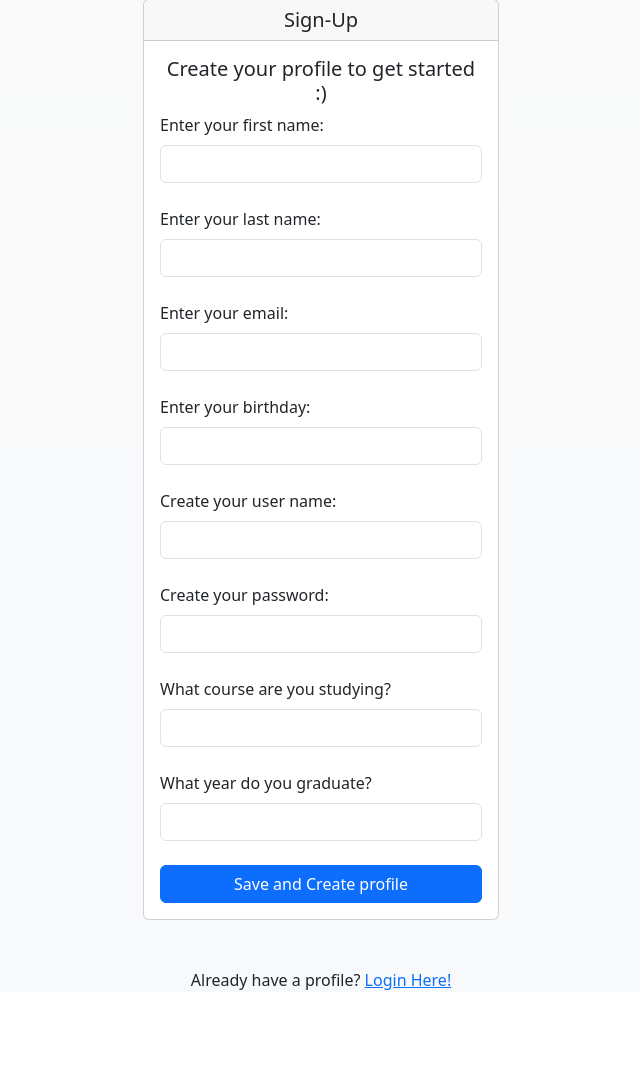
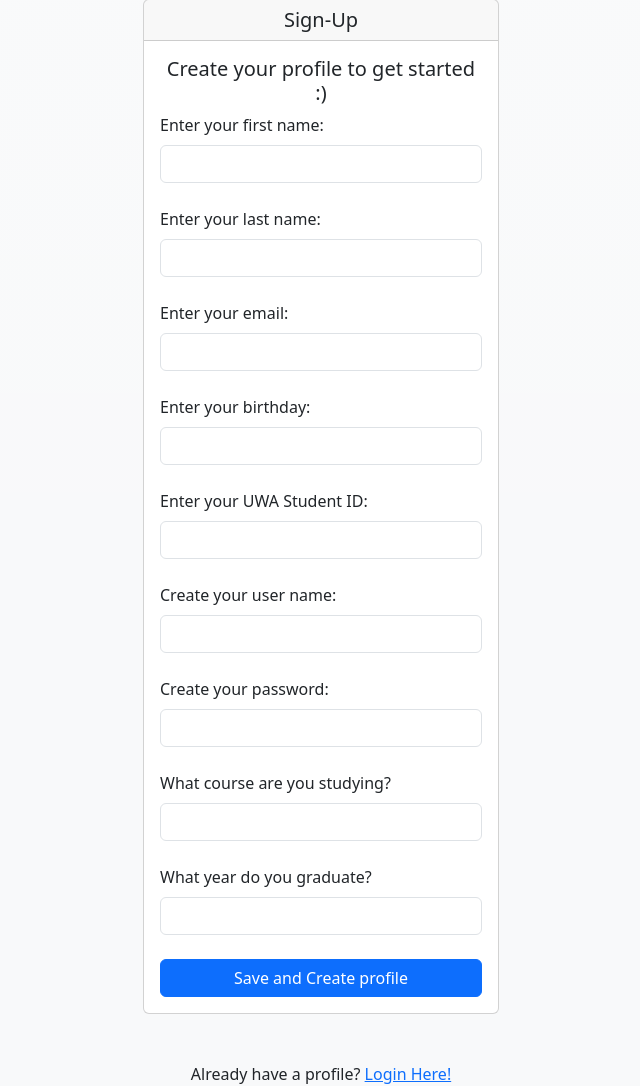
Before and after one commit to Luc45K0h75/UWA-Study-Buddy, a Python web app: template templates/signup.html in a window 1280 px wide. Shown: the part 153-1239 px from the top of the page, without its empty margins (319-959 px from the left). Before the commit the page ends 1143 px from the top, so only its background shows below. Run offline with Jinja, Linux system fonts and the light colour scheme; the template is opened without the code that fills it, so the values that code supplies are empty.

Commit message:
Added Student ID as input field and updated input type to datetime for Birthday in the signup page, to reflect the db. Added Firstname and Lastname, under the user class in models.py Implemented flask back end: user signup and login route in app.py. Added: from models import User, to have access to the User class from models.py

```diff
--- a/models.py
+++ b/models.py
@@ -8,6 +8,8 @@ from typing import Optional
 class User(db.Model):
     __tablename__ = 'User'
     StudentID: so.Mapped[int] =so.mapped_column(primary_key=True)
+    Firstname: so.Mapped[str] = so.mapped_column(sa.String(50), nullable=False)
+    Lastname: so.Mapped[str] = so.mapped_column(sa.String(50), nullable=False)
     Username: so.Mapped[str] = so.mapped_column(sa.String(50), nullable=False)
     Password: so.Mapped[str] = so.mapped_column(sa.String(50), nullable=False)
     Course: so.Mapped[str] = so.mapped_column(sa.String(50), nullable=False)
--- a/templates/signup.html
+++ b/templates/signup.html
@@ -72,31 +72,37 @@
                             <!-- Birthday -->
                             <div class="mb-4">
                                 <label for="birthday" class="form-label">Enter your birthday:</label>
-                                <input type="text" class="form-control" name="birthday" id="validationDefault04" required>
+                                <input type="datetime" class="form-control" name="birthday" id="validationDefault04" required>
+                            </div>
+
+                            <!-- UWA Student ID (primary key) -->
+                            <div class="mb-4">
+                                <label for="student_id" class="form-label">Enter your UWA Student ID:</label>
+                                <input type="text" class="form-control" name="student_id" id="validationDefault05" required>
                             </div>
 
                             <!-- Username -->
                             <div class="mb-4">
                                 <label for="createusername" class="form-label">Create your user name:</label>
-                                <input type="text" class="form-control" name="username" id="validationDefault05" required>
+                                <input type="text" class="form-control" name="username" id="validationDefault06" required>
                             </div>
 
                             <!-- Password -->
                             <div class="mb-4">
                                 <label for="createpassword" class="form-label">Create your password:</label>
-                                <input type="text" class="form-control" name="password" id="validationDefault06" required>
+                                <input type="text" class="form-control" name="password" id="validationDefault07" required>
                             </div>
 
                             <!-- Course -->
                             <div class="mb-4">
                                 <label for="course" class="form-label">What course are you studying?</label>
-                                <input type="text" class="form-control" name="course" id="validationDefault07" required>
+                                <input type="text" class="form-control" name="course" id="validationDefault08" required>
                             </div>
 
                             <!-- Graduation year -->
                             <div class="mb-4">
                                 <label for="graduation" class="form-label">What year do you graduate?</label>
-                                <input type="text" class="form-control" name="graduation" id="validationDefault08" required>
+                                <input type="text" class="form-control" name="graduation" id="validationDefault09" required>
                             </div>
 
                             <!-- Create button -->
```
Also changed, not shown: app.py (+33 -2 lines).
